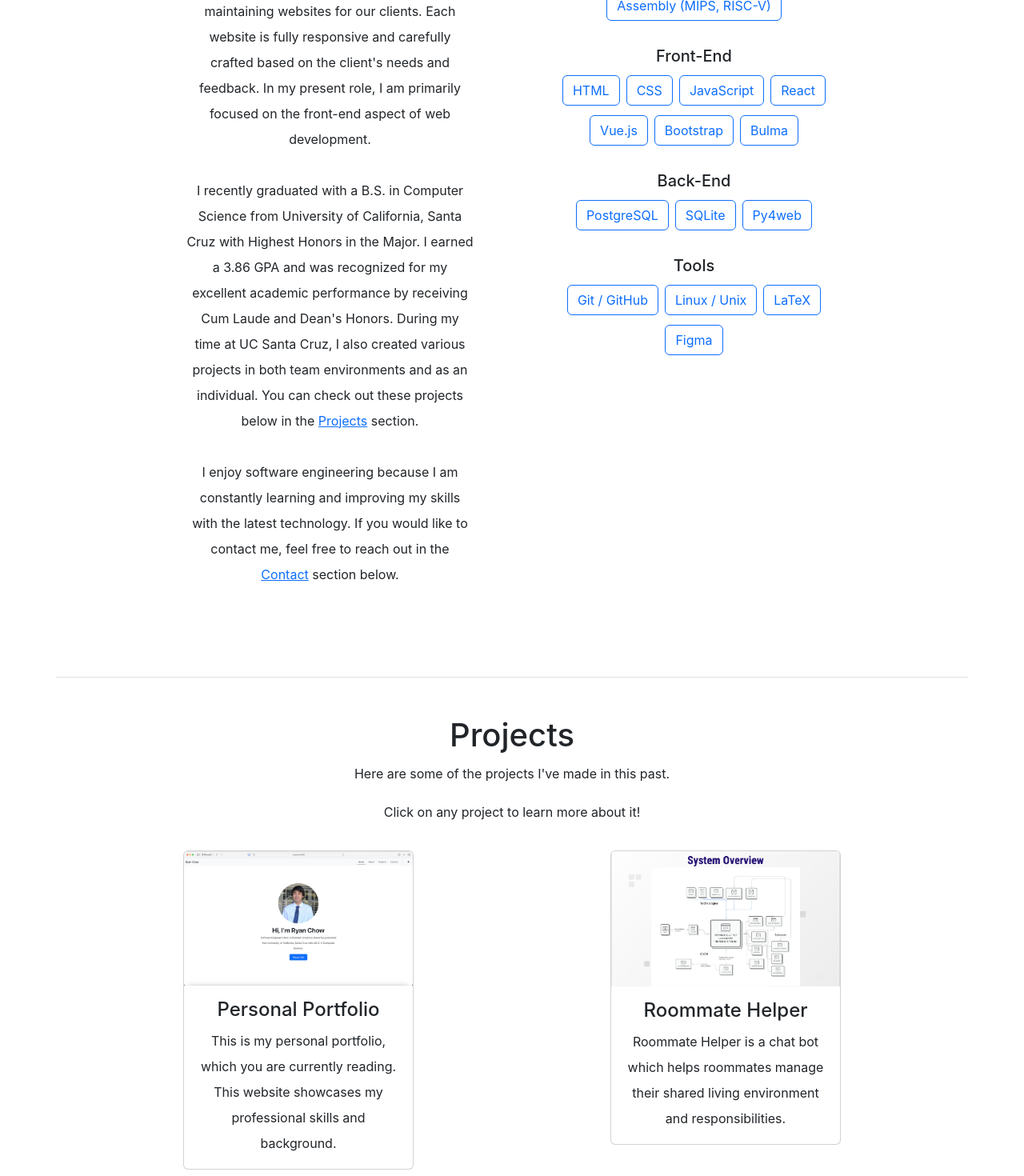
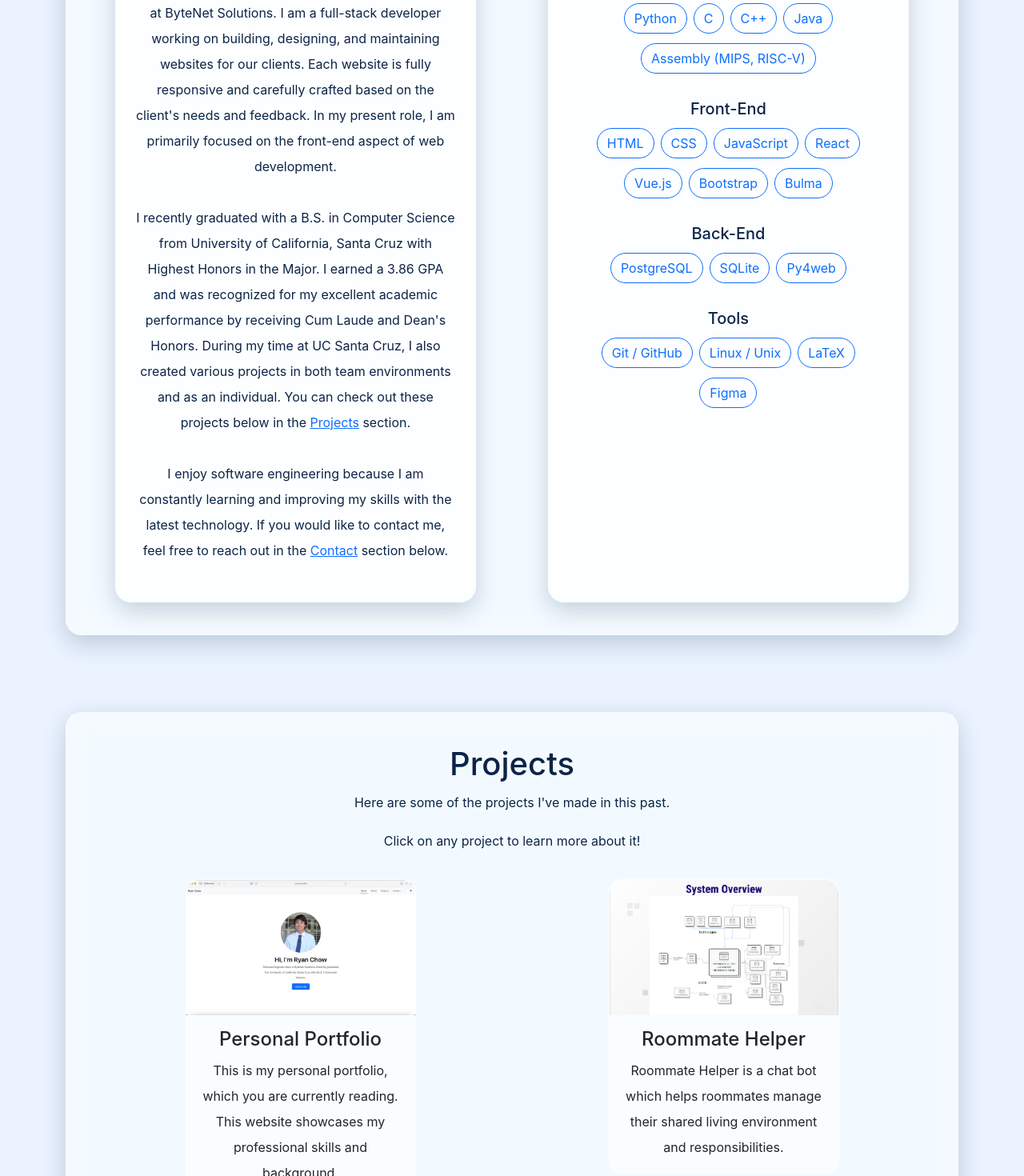
Before and after one commit to ryanchowdev/ryanchowdev-portfolio, a React (Create React App) app: page / in a window 1280 px wide. Shown: the part 1140-2610 px from the top of the page at 80% size. Built offline with nearby package versions, Linux system fonts and the light colour scheme.

Commit message:
Overhauled website theme and added new animations

```diff
--- a/src/App.css
+++ b/src/App.css
@@ -1,44 +1,184 @@
-/* .App {
-  text-align: center;
+/* /src/App.css */
+:root,
+[data-bs-theme="light"] {
+  /* Primary palette (Aero-ish blues) */
+  --bs-primary: #2b7bff;
+  --bs-secondary: #6f8bb3;
+  --bs-success: #41c28f;
+
+  /* Glass variables */
+  --glass-bg: rgba(255, 255, 255, 0.55);
+  --glass-border: rgba(255, 255, 255, 0.35);
+  --glass-text: #0b2447;
+  --glass-control-bg: rgba(255, 255, 255, 0.7);
+  --glass-shadow: 0 10px 30px rgba(7, 35, 73, 0.2);
+
+  /* Subtle gradient glow color */
+  --bg-start: #0f1b2d;
+  --bg-mid: #1a3a63;
+  --bg-end: #2e8bc0;
+
+  --page-bg: #eaf3ff;   /* light solid blue */
 }
 
-.App-logo {
-  height: 40vmin;
-  pointer-events: none;
+[data-bs-theme="dark"] {
+  --bs-primary: #7ab8ff;
+  --bs-secondary: #9bb0c9;
+  --bs-success: #55d2a0;
+
+  --glass-bg: rgba(16, 25, 43, 0.55);
+  --glass-border: rgba(255, 255, 255, 0.12);
+  --glass-text: #e8f1ff;
+  --glass-control-bg: rgba(16, 25, 43, 0.65);
+  --glass-shadow: 0 14px 36px rgba(0, 0, 0, 0.45);
+
+  --bg-start: #0b1220;
+  --bg-mid: #101d33;
+  --bg-end: #1f3e66;
+
+  --page-bg: #0b1220;   /* deep navy for dark mode */
 }
 
-@media (prefers-reduced-motion: no-preference) {
-  .App-logo {
-    animation: App-logo-spin infinite 20s linear;
+html,
+body {
+  height: 100%;
+  scroll-padding-top: 58px; /* offset for fixed navbar */
+  scroll-behavior: smooth;
+}
+
+/* Background gradient + soft vignette */
+body {
+  background:
+    /* radial-gradient(1200px 800px at 10% -20%, rgba(255,255,255,0.08), transparent 60%),
+    radial-gradient(1000px 600px at 120% 20%, rgba(255,255,255,0.06), transparent 60%),
+    linear-gradient(135deg, var(--bg-start) 0%, var(--bg-mid) 45%, var(--bg-end) 100%); */
+    var(--page-bg);
+  color: var(--glass-text);
+}
+
+/* ===== Aero / glass styles ===== */
+.aero-glass {
+  background: var(--glass-bg);
+  backdrop-filter: saturate(160%) blur(14px);
+  -webkit-backdrop-filter: saturate(160%) blur(14px);
+  border: 1px solid var(--glass-border);
+  border-radius: 1.25rem;
+  box-shadow: var(--glass-shadow);
+}
+
+.navbar.aero-glass {
+  border-radius: 0;
+  box-shadow: 0 6px 20px rgba(0, 0, 0, 0.18);
+}
+
+/* Give contained content some breathing room when we wrap it in aero-glass */
+.aero-pad {
+  padding: 2.5rem;
+}
+
+/* Buttons: gentle glow on hover */
+.btn {
+  transition: transform 180ms ease, box-shadow 200ms ease, filter 200ms ease;
+}
+.btn-primary:hover,
+.btn-secondary:hover,
+.btn-success:hover {
+  transform: translateY(-1px);
+  box-shadow: 0 0 0.75rem rgba(43, 123, 255, 0.5);
+  filter: brightness(1.05);
+}
+
+/* Inputs in glass panels */
+.aero-glass .form-control,
+.aero-glass .form-select,
+.aero-glass .form-control:focus {
+  background: var(--glass-control-bg);
+  border-color: var(--glass-border);
+  color: inherit;
+}
+
+/* ===== Reveal on scroll animation ===== */
+.reveal {
+  opacity: 0;
+  transform: translateY(12px) scale(0.985);
+  transition: opacity 700ms ease, transform 700ms ease;
+  will-change: opacity, transform;
+}
+.reveal.show {
+  opacity: 1;
+  transform: none;
+}
+
+/* Respect reduced motion */
+@media (prefers-reduced-motion: reduce) {
+  .reveal {
+    opacity: 1 !important;
+    transform: none !important;
+  }
+  .btn,
+  .card {
+    transition: none !important;
   }
 }
 
-.App-header {
-  background-color: #282c34;
-  min-height: 100vh;
-  display: flex;
-  flex-direction: column;
-  align-items: center;
-  justify-content: center;
-  font-size: calc(10px + 2vmin);
-  color: white;
+/* ===== Cards (projects) ===== */
+.project-card.card {
+  border: 1px solid var(--glass-border);
+  background: var(--glass-bg);
+  backdrop-filter: saturate(160%) blur(10px);
+  -webkit-backdrop-filter: saturate(160%) blur(10px);
+  border-radius: 1rem;
+  overflow: hidden;
+  transition: transform 220ms cubic-bezier(.2,.6,.2,1), box-shadow 220ms ease;
+}
+.project-card.card:hover {
+  transform: translateY(-8px) scale(1.01);
+  box-shadow: 0 16px 40px rgba(0, 0, 0, 0.25);
 }
 
-.App-link {
-  color: #61dafb;
+/* Card image rounding stays flush with rounded corners */
+.project-card .card-img-top {
+  border-top-left-radius: 1rem;
+  border-top-right-radius: 1rem;
 }
 
-@keyframes App-logo-spin {
-  from {
-    transform: rotate(0deg);
-  }
-  to {
-    transform: rotate(360deg);
-  }
-} */
+/* ===== Modals (glassy) ===== */
+.modal-content.aero-glass {
+  background: var(--glass-bg);
+  backdrop-filter: saturate(160%) blur(16px);
+  -webkit-backdrop-filter: saturate(160%) blur(16px);
+  border: 1px solid var(--glass-border);
+}
 
-body, html {
-  height: 100%;
-  /* Offset navbar when navigating to anchor elements - navbar height is 58px */
-  scroll-padding-top: 58px;
+/* Section headings: tiny shadow for readability on gradients */
+h1, h3, h4, h5 {
+  text-shadow: 0 1px 0 rgba(255,255,255,0.25);
 }
+
+/* Make modals match the page background */
+.modal-content.aero-glass {
+  background: var(--page-bg) !important;   /* same color as body */
+  backdrop-filter: none;                    /* drop the blur */
+  -webkit-backdrop-filter: none;
+  border: 1px solid var(--glass-border);
+}
+
+/* Keep header/footer visually seamless */
+.modal-header,
+.modal-footer {
+  background: transparent;
+}
+
+/* Avoid grey list items inside the modal */
+.modal-content .list-group-item {
+  background-color: transparent;
+}
+
+/* Ensure close icon is visible in dark theme */
+[data-bs-theme="dark"] .modal-content .btn-close {
+  filter: invert(1);
+  opacity: .9;
+}
+[data-bs-theme="dark"] .modal-content .btn-close:hover {
+  opacity: 1;
+}
--- a/src/components/About.js
+++ b/src/components/About.js
@@ -1,61 +1,33 @@
+// /src/components/About.js
 import React from "react";
 
 const skills = [
   {
     id: 0,
     category: "Programming Languages",
-    items: [
-      "Python",
-      "C",
-      "C++",
-      "Java",
-      "Assembly (MIPS, RISC-V)",
-    ]
+    items: ["Python", "C", "C++", "Java", "Assembly (MIPS, RISC-V)"]
   },
   {
     id: 1,
     category: "Front-End",
-    items: [
-      "HTML",
-      "CSS",
-      "JavaScript",
-      "React",
-      "Vue.js",
-      "Bootstrap",
-      "Bulma",
-    ]
+    items: ["HTML", "CSS", "JavaScript", "React", "Vue.js", "Bootstrap", "Bulma"]
   },
-  {
-    id: 2,
-    category: "Back-End",
-    items: [
-      "PostgreSQL",
-      "SQLite",
-      "Py4web",
-    ]
-  },
-  {
-    id: 3,
-    category: "Tools",
-    items: [
-      "Git / GitHub",
-      "Linux / Unix",
-      "LaTeX",
-      "Figma",
-    ]
-  },
+  { id: 2, category: "Back-End", items: ["PostgreSQL", "SQLite", "Py4web"] },
+  { id: 3, category: "Tools", items: ["Git / GitHub", "Linux / Unix", "LaTeX", "Figma"] },
 ];
 
 function About () {
   return (
-        <div className="container p-5 text-center lh-lg border-bottom" id="about">
+    <div className="container py-5" id="about">
+      <div className="aero-glass aero-pad text-center lh-lg reveal">
         <h1>About Me</h1>
         <p>Learn more about my background, education, and professional skills.</p>
-          <div className="row justify-content-center g-5">
+
+        <div className="row justify-content-center g-4 gx-lg-5 gx-xl-6 gx-xxl-7 mt-2">
           {/* Background */}
-            <div className="col-lg-5 py-3 px-5">
+          <div className="col-lg-5 py-3 px-4 aero-glass reveal">
             <h3>My Background</h3>
-              <p>
+            <p className="mb-0">
               <br/>
               I'm currently working as a <b>Software Engineer Intern</b> at ByteNet Solutions.
               I am a full-stack developer working on building, designing, and maintaining websites for our clients.
@@ -72,30 +44,29 @@ function About () {
               <br/><br/>
             </p>
           </div>
+
+          {/* Desktop-only spacer */}
+          <div className="col-lg-1 d-none d-lg-block" aria-hidden="true"></div>
+
           {/* Skills */}
-            <div className="col-lg-5 py-3 px-5">
+          <div className="col-lg-5 py-3 px-4 aero-glass reveal">
             <h3>My Skills</h3>
             <br/>
-              {
-                skills.map((skill) =>(
+            {skills.map((skill) => (
               <React.Fragment key={skill.id}>
                 <div className="mb-4">
                   <h5>{skill.category}</h5>
-                      {
-                        skill.items.map((item, index) =>
-                          <div className="d-inline-flex mb-1 p-1">
-                            <button type="button" className="btn btn-outline-primary" style={{pointerEvents: "none"}}>
-                              <React.Fragment key={index}>
+                  {skill.items.map((item, index) => (
+                    <div className="d-inline-flex mb-1 p-1" key={index}>
+                      <button type="button" className="btn btn-outline-primary rounded-pill" style={{ pointerEvents: "none" }}>
                         {item}
-                              </React.Fragment>
                       </button>
                     </div>
-                        )
-                      }
+                  ))}
                 </div>
               </React.Fragment>
-                ))
-              }
+            ))}
+          </div>
         </div>
       </div>
     </div>
--- a/src/components/Footer.js
+++ b/src/components/Footer.js
@@ -1,23 +1,30 @@
+// /src/components/Footer.js
 function Footer () {
   return (
-        <footer>
-            <div className="container p-4 text-center lh-lg" id="footer">
-                <div className="row">
+    <footer className="mt-5">
+      <div className="container p-4 text-center lh-lg aero-glass" id="footer">
+        <div className="row align-items-center">
           {/* Info */}
           <div className="col">
-                        <p>Developed by Ryan Chow with <a href="https://react.dev/">React</a> and <a href="https://getbootstrap.com/">Bootstrap</a>.</p>
+            <p className="mb-2">&copy; {new Date().getFullYear()} Ryan Chow. All rights reserved.</p>
           </div>
           {/* Socials */}
           <div className="col">
-                        <ul className="nav justify-content-center gap-2">
+            <ul className="nav justify-content-center gap-3 gap-md-4 gap-lg-5">
               <li className="nav-item">
-                                <a href="https://github.com/ryanchowdev" target="_blank" rel="noopener noreferrer" className="btn btn-large btn-secondary"><i className="bi bi-github"></i></a>
+                <a href="https://github.com/ryanchowdev" target="_blank" rel="noopener noreferrer" className="btn btn-secondary">
+                  <i className="bi bi-github"></i>
+                </a>
               </li>
               <li className="nav-item">
-                                <a href="https://www.linkedin.com/in/ryanchowdev/" target="_blank" rel="noopener noreferrer" className="btn btn-large btn-primary"><i className="bi bi-linkedin"></i></a>
+                <a href="https://www.linkedin.com/in/ryanchowdev/" target="_blank" rel="noopener noreferrer" className="btn btn-primary">
+                  <i className="bi bi-linkedin"></i>
+                </a>
               </li>
               <li className="nav-item">
-                                <a href="mailto:ryanchowdev@gmail.com" className="btn btn-large btn-danger"><i className="bi bi-envelope-fill"></i></a>
+                <a href="mailto:ryanchowdev@gmail.com" className="btn btn-danger">
+                  <i className="bi bi-envelope-fill"></i>
+                </a>
               </li>
             </ul>
           </div>
--- a/src/components/Projects.js
+++ b/src/components/Projects.js
@@ -1,3 +1,4 @@
+// /src/components/Projects.js
 import React from "react";
 import portfolioCover from "../assets/cover-portfolio.jpeg";
 import roommateHelperCover from "../assets/cover-roommate.jpg";
@@ -5,27 +6,14 @@ import stockMarketCover from "../assets/cover-stock-market.jpg";
 import breadCover from "../assets/cover-bread.jpeg";
 import ucscScraperCover from "../assets/cover-ucsc-scraper.jpg";
 
-/*
-  Detailed information about my personal projects.
-
-  id - Used to uniquely identify projects
-  title - Name of project
-  url - Link to GitHub repository
-  technologies - Technologies used to create the project
-  descriptionShort - Brief description displayed on the outer card
-  descriptionLong - Longer description shown within the modal, presented as a list of information
-  coverImg - image which will be displayed on the front of the card as well as inside the modal
-*/
 const projects = [
   {
     id: 0,
     title: "Personal Portfolio",
     url: "https://github.com/ryanchowdev/ryanchowdev-portfolio",
-    technologies: [
-      "React",
-      "Bootstrap",
-    ],
-    descriptionShort: "This is my personal portfolio, which you are currently reading. This website showcases my professional skills and background.",
+    technologies: ["React", "Bootstrap"],
+    descriptionShort:
+      "This is my personal portfolio, which you are currently reading. This website showcases my professional skills and background.",
     descriptionLong: [
       "Fully-responsive static website",
       "Showcases my web development skills and provides information about my academic and professional background",
@@ -38,11 +26,9 @@ const projects = [
     id: 1,
     title: "Roommate Helper",
     url: "https://github.com/ryanchowdev/RoommateHelper",
-    technologies: [
-      "Python",
-      "SQLite",
-    ],
-    descriptionShort: "Roommate Helper is a chat bot which helps roommates manage their shared living environment and responsibilities.",
+    technologies: ["Python", "SQLite"],
+    descriptionShort:
+      "Roommate Helper is a chat bot which helps roommates manage their shared living environment and responsibilities.",
     descriptionLong: [
       "Chat bot for the Discord messaging app",
       "Led a team of five developers to create this project, using SCRUM practices",
@@ -61,12 +47,9 @@ const projects = [
     id: 2,
     title: "Stock Market Imitation",
     url: "https://github.com/ryanchowdev/Stock-Market-Imitation",
-    technologies: [
-      "Py4web",
-      "Vue.js",
-      "Bulma",
-    ],
-    descriptionShort: "This dynamic website provides a simulated stock market experience for users to practice investing without risking real money.",
+    technologies: ["Py4web", "Vue.js", "Bulma"],
+    descriptionShort:
+      "This dynamic website provides a simulated stock market experience for users to practice investing without risking real money.",
     descriptionLong: [
       "Dynamic website created in collaboration with a team of five developers",
       "Enables users to practice investing in the stock market without risking real money",
@@ -84,12 +67,9 @@ const projects = [
     id: 3,
     title: "Bakery Website",
     url: "https://github.com/ryanchowdev/website-bread-and-thyme",
-    technologies: [
-      "HTML",
-      "CSS",
-      "JavaScript",
-    ],
-    descriptionShort: "This static website was created for Bread & Thyme bakery to enhance their online presence and attract new customers.",
+    technologies: ["HTML", "CSS", "JavaScript"],
+    descriptionShort:
+      "This static website was created for Bread & Thyme bakery to enhance their online presence and attract new customers.",
     descriptionLong: [
       "Fully-responsive static website, created with a team of two developers",
       "Focused on UI/UX design to make website visually appealing and easy to navigate for potential customers",
@@ -103,10 +83,9 @@ const projects = [
     id: 4,
     title: "UCSC Class Check",
     url: "https://github.com/ryanchowdev/UCSC-ClassCheck",
-    technologies: [
-      "Python",
-    ],
-    descriptionShort: "UCSC Class Check is a web scraper which checks the availability of classes at UCSC, allowing one to quickly enroll in filled classes when a spot opens up.",
+    technologies: ["Python"],
+    descriptionShort:
+      "UCSC Class Check is a web scraper which checks the availability of classes at UCSC, allowing one to quickly enroll in filled classes when a spot opens up.",
     descriptionLong: [
       "Web scraper built with Python's Beautiful Soup library",
       "Used Tkinter library to create an easy-to-use GUI",
@@ -117,35 +96,30 @@ const projects = [
   },
 ];
 
-// Generate Bootstrap target for modal
-function modalTarget({project}) {
+function modalTarget({ project }) {
   return "#modal" + project.id;
 }
-
-// Generate modal id
-function modalId({project}) {
+function modalId({ project }) {
   return "modal" + project.id;
 }
 
-function Projects () {
+function Projects() {
   return (
-      <div className="container p-5 text-center lh-lg border-bottom" id="projects">
-        {/* My personal projects */}
+    <div className="container py-5" id="projects">
+      <div className="aero-glass aero-pad text-center lh-lg reveal">
         <h1>Projects</h1>
         <p>Here are some of the projects I've made in this past.</p>
         <p>Click on any project to learn more about it!</p>
-        {/* Display projects
-            2 per row above size lg (desktop)
-            1 per row below size lg (mobile) */}
+
         <div className="row">
-          {
-            projects.map((project) =>(
-              <React.Fragment key={project.id}>
-                {/* Cards */}
-                <div className="col-12 col-lg-6 my-3">
-                  {/* Trigger modal when clicking card */}
-                  <div className="card mx-auto" style={{width: "18rem", cursor: "pointer"}} data-bs-toggle="modal" data-bs-target={modalTarget({project})}>
-                    {/* Project cover image */}
+          {projects.map((project) => (
+            <div className="col-12 col-lg-6 my-3 reveal" key={project.id}>
+              <div
+                className="project-card card mx-auto"
+                style={{ width: "18rem", cursor: "pointer" }}
+                data-bs-toggle="modal"
+                data-bs-target={modalTarget({ project })}
+              >
                 <img loading="lazy" src={project.coverImg} className="card-img-top" alt={project.title} />
                 <div className="card-body">
                   <h4 className="card-title">{project.title}</h4>
@@ -153,55 +127,61 @@ function Projects () {
                 </div>
               </div>
             </div>
-                {/* Modal - use xl */}
-                <div className="modal fade" id={modalId({project})} tabIndex="-1" aria-labelledby="modalLabel" aria-hidden="true">
+          ))}
+        </div>
+      </div>
+
+      {/* Modals outside any transformed parent */}
+      {projects.map((project) => {
+        const id = modalId({ project });
+        const labelId = `modalLabel-${project.id}`;
+        return (
+          <div className="modal fade" id={id} key={id} tabIndex="-1" aria-labelledby={labelId} aria-hidden="true">
             <div className="modal-dialog modal-xl">
-                    <div className="modal-content">
+              <div className="modal-content aero-glass">
                 <div className="modal-header">
-                        <h1 className="modal-title fs-5" id="modalLabel">{project.title}</h1>
+                  <h1 className="modal-title fs-5" id={labelId}>{project.title}</h1>
                   <button type="button" className="btn-close" data-bs-dismiss="modal" aria-label="Close"></button>
                 </div>
+
                 <div className="modal-body">
-                        {/* Enlarged cover image */}
-                        <img loading="lazy" src={project.coverImg} className="w-100" alt={project.title} />
-                        {/* Link to GitHub repository */}
-                        <div className="mt-4">
-                          <a href={project.url} target="_blank" rel="noopener noreferrer" className="btn btn-lg btn-secondary"><i className="bi bi-github"></i> Github</a>
-                          <br />
+                  {/* Cover image */}
+                  <img loading="lazy" src={project.coverImg} className="w-100 mb-3" alt={project.title} />
+
+                  {/* Centered GitHub button */}
+                  <div className="mt-2 mb-3 text-center">
+                    <a href={project.url} target="_blank" rel="noopener noreferrer" className="btn btn-lg btn-secondary">
+                      <i className="bi bi-github"></i> Github
+                    </a>
                   </div>
-                        {/* Project technologies */}
-                        {
-                          project.technologies.map((technology, index) =>
-                            <div className="d-inline-flex mt-2 mb-1 p-1">
-                              <button type="button" className="btn btn-outline-primary" style={{pointerEvents: "none"}}>
-                                <React.Fragment key={index}>
+
+                  {/* Centered tech pills */}
+                  <div className="d-flex flex-wrap justify-content-center">
+                    {project.technologies.map((technology, index) => (
+                      <div className="p-1" key={index}>
+                        <button type="button" className="btn btn-outline-primary rounded-pill" style={{ pointerEvents: "none" }}>
                           {technology}
-                                </React.Fragment>
                         </button>
                       </div>
-                          )
-                        }
-                        {/* Project description */}
-                        <ul className="list-group list-group-flush text-start">
-                          {
-                            project.descriptionLong.map((str, index) =>
-                              <React.Fragment key={index}>
-                                <li className="list-group-item">{str}</li>
-                              </React.Fragment>
-                            )
-                          }
+                    ))}
+                  </div>
+
+                  {/* Left-aligned details list */}
+                  <ul className="list-group list-group-flush text-start mt-3">
+                    {project.descriptionLong.map((str, index) => (
+                      <li className="list-group-item" key={index}>{str}</li>
+                    ))}
                   </ul>
                 </div>
+
                 <div className="modal-footer">
-                        <button type="button" className="btn btn-primary" data-bs-dismiss="modal">Close</button>
+                  <button type="button" className="btn btn-danger" data-bs-dismiss="modal">Close</button>
                 </div>
               </div>
             </div>
           </div>
-              </React.Fragment>
-            ))
-          }
-        </div>
+        );
+      })}
     </div>
   );
 }
--- a/src/index.css
+++ b/src/index.css
@@ -1,3 +1,4 @@
+/* /src/index.css */
 body {
   margin: 0;
   font-family: -apple-system, BlinkMacSystemFont, 'Segoe UI', 'Roboto', 'Oxygen',
--- a/src/index.js
+++ b/src/index.js
@@ -1,3 +1,4 @@
+// /src/index.js
 import React from 'react';
 import ReactDOM from 'react-dom/client';
 import './index.css';
```
Also changed, not shown: src/App.js (+25 -0 lines), src/components/Contact.js (+8 -3 lines), src/components/Hero.js (+4 -3 lines), src/components/Navbar.js (+4 -4 lines), 1 other file (tests, documents, lock files or other folders). Lines whose indentation alone changed are shown as unchanged.
